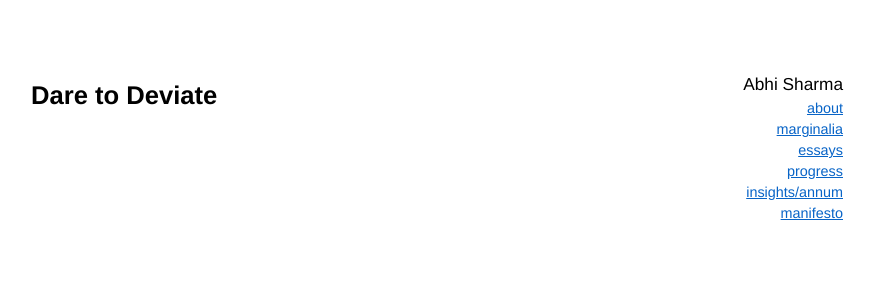
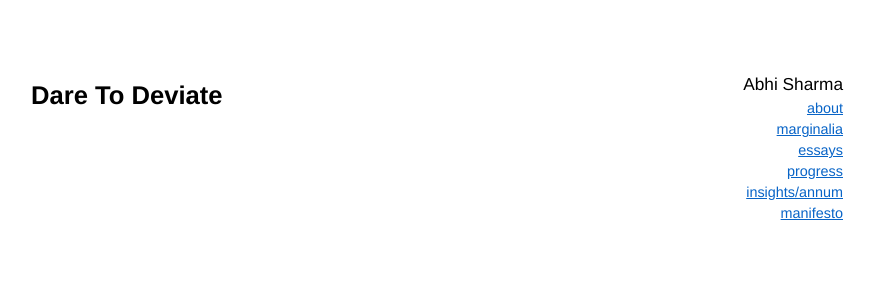
Before and after one commit to abhisharmab/abhisharmab.github.io, a Jekyll site: the page built from manifesto/index.md, in a window 1280 px wide. Shown: the top 300 px of the page, without its empty margins (193-1067 px from the left). Built offline with Jekyll 4.4.1, drawn with Linux system fonts in a browser that asks for light colours.

Commit message:
update lettering

```diff
--- a/manifesto/index.md
+++ b/manifesto/index.md
@@ -3,4 +3,4 @@ layout: default
 title: Manifesto
 ---
 
-## Dare to Deviate
+## Dare To Deviate
```
